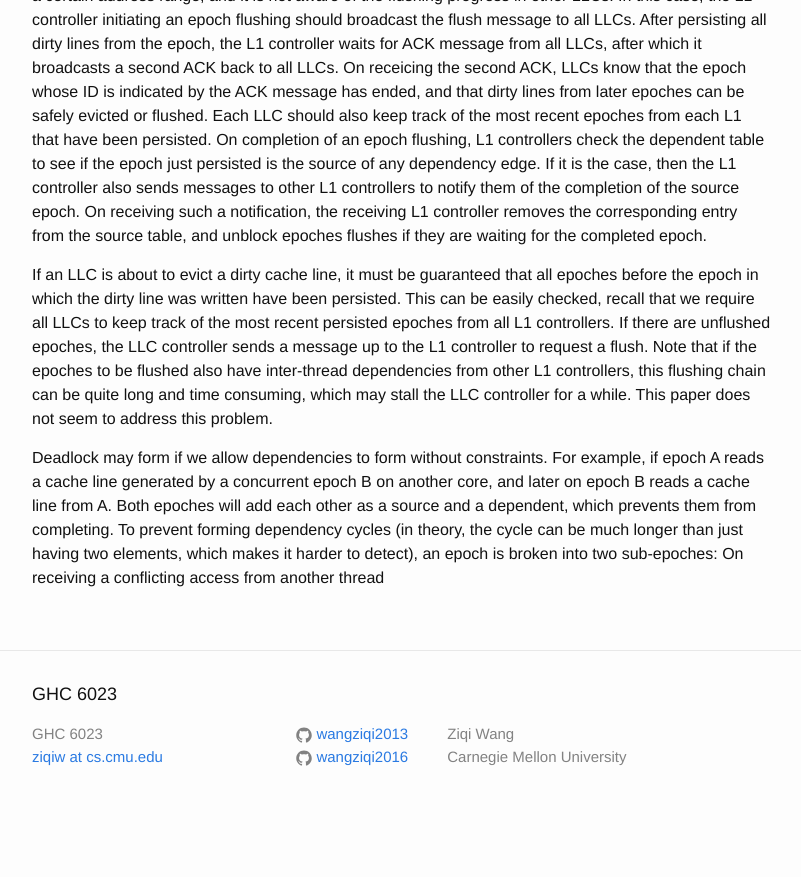
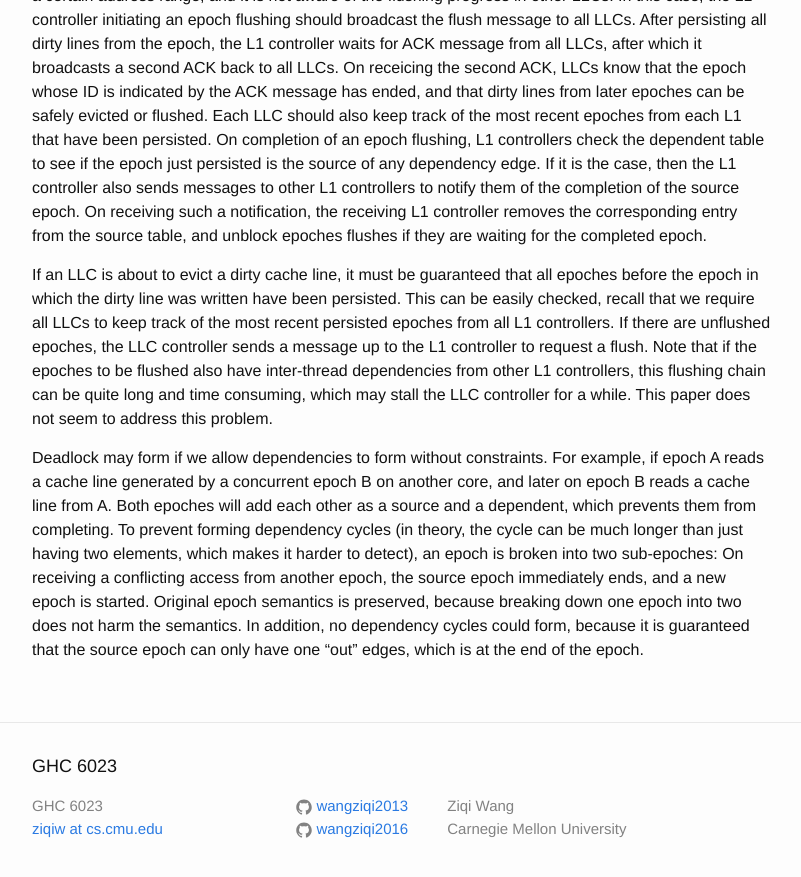
Before and after one commit to wangziqi2013/wangziqi2013.github.io, a Jekyll site: the page built from _posts/2019-03-24-efficient-persist-barriers-for-multicores.markdown, in a window 1280 px wide and 900 px high, scrolled down 3085 px. Shown: the top 877 px of the window, without its empty margins (238-1039 px from the left). Built offline with Jekyll 4.4.1, drawn with Linux system fonts in a browser that asks for light colours; before the commit the page ends 3913 px from its top, so only the background shows below that.

Commit message:
Finish deadlock

```diff
--- a/_posts/2019-03-24-efficient-persist-barriers-for-multicores.markdown
+++ b/_posts/2019-03-24-efficient-persist-barriers-for-multicores.markdown
@@ -128,4 +128,6 @@ Deadlock may form if we allow dependencies to form without constraints. For exam
 a concurrent epoch B on another core, and later on epoch B reads a cache line from A. Both epoches will add each other as a source
 and a dependent, which prevents them from completing. To prevent forming dependency cycles (in theory, the cycle can be much
 longer than just having two elements, which makes it harder to detect), an epoch is broken into two sub-epoches: On receiving
-a conflicting access from another thread
+a conflicting access from another epoch, the source epoch immediately ends, and a new epoch is started. Original epoch
+semantics is preserved, because breaking down one epoch into two does not harm the semantics. In addition, no dependency
+cycles could form, because it is guaranteed that the source epoch can only have one "out" edges, which is at the end of the epoch.
```
